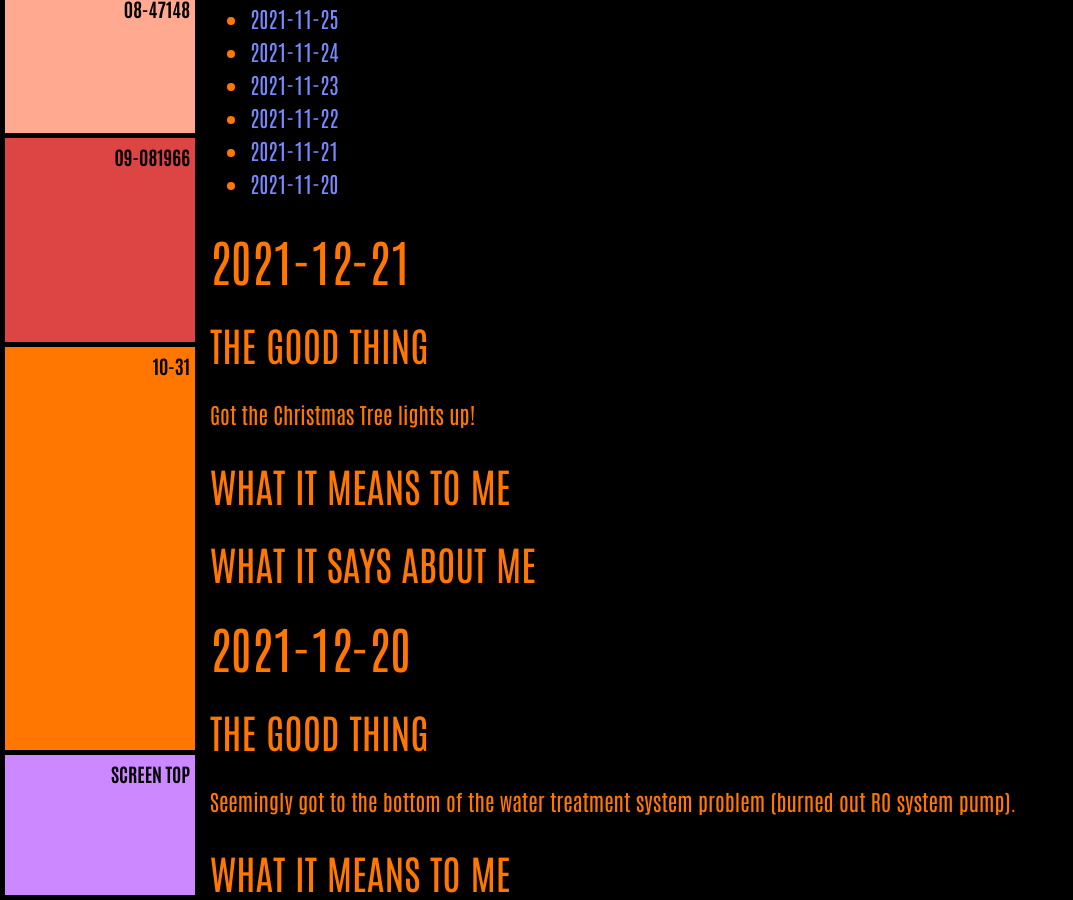
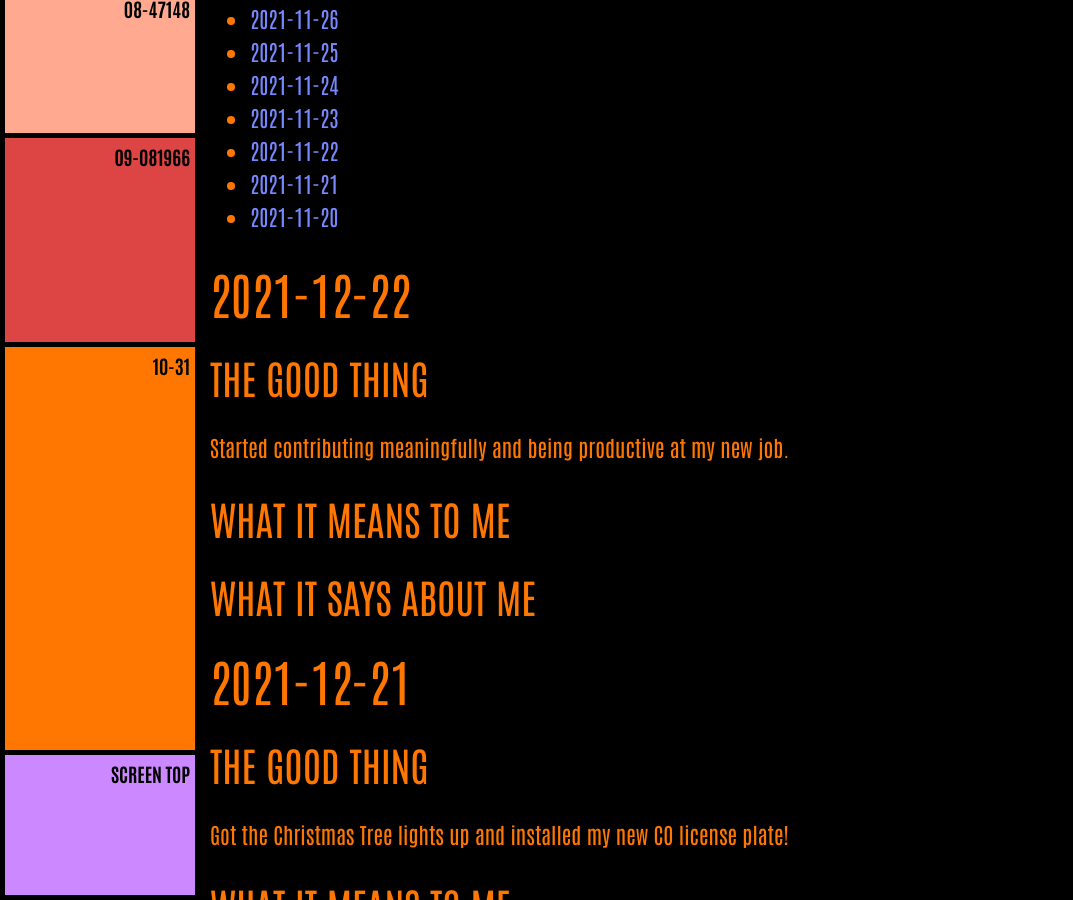
Before and after one commit to ArthurZey/arthurzey.github.io, a Jekyll site: the page built from _pages/one-good-thing.md, in a window 1280 px wide and 900 px high, scrolled down 1408 px. Shown: the whole window, without its empty margins (0-1073 px from the left). Built offline with Jekyll 4.4.1, drawn with Linux system fonts in a browser that asks for light colours; some of the changed text lies outside the part shown.

Commit message:
added stub for 2021-12-22

```diff
--- a/_pages/one-good-thing.md
+++ b/_pages/one-good-thing.md
@@ -13,9 +13,17 @@ sitemap: false
 {:toc}
 {::options toc_levels="2" /}
 
+## 2021-12-22
+### The Good Thing
+Started contributing meaningfully and being productive at my new job.
+### What It Means to Me
+
+### What It Says about Me
+
+
 ## 2021-12-21
 ### The Good Thing
-Got the Christmas Tree lights up!
+Got the Christmas Tree lights up and installed my new CO license plate!
 ### What It Means to Me
 
 ### What It Says about Me
```
Also changed, not shown: other parts of _pages/one-good-thing.md (+1 -1 lines).
